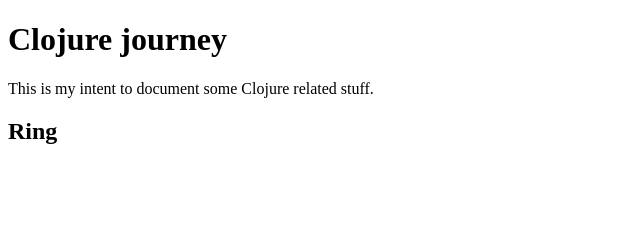
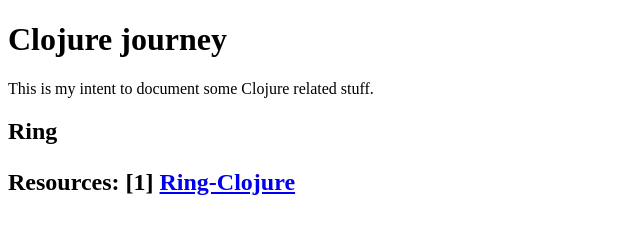
Before and after one commit to pufarin/umblet, a plain HTML site: page index.html in a window 1280 px wide. Shown: the whole page, without its empty margins (0-640 px from the left). Drawn offline with Linux system fonts and the light colour scheme.

Commit message:
Update index.html

```diff
--- a/index.html
+++ b/index.html
@@ -7,5 +7,10 @@
 
 <h2> Ring <h2>
 
+<p>
+  Resources:
+  [1] <a href="https://github.com/ring-clojure/ring">Ring-Clojure</a>
+
+  </p>
 </body>
 </html>
```
